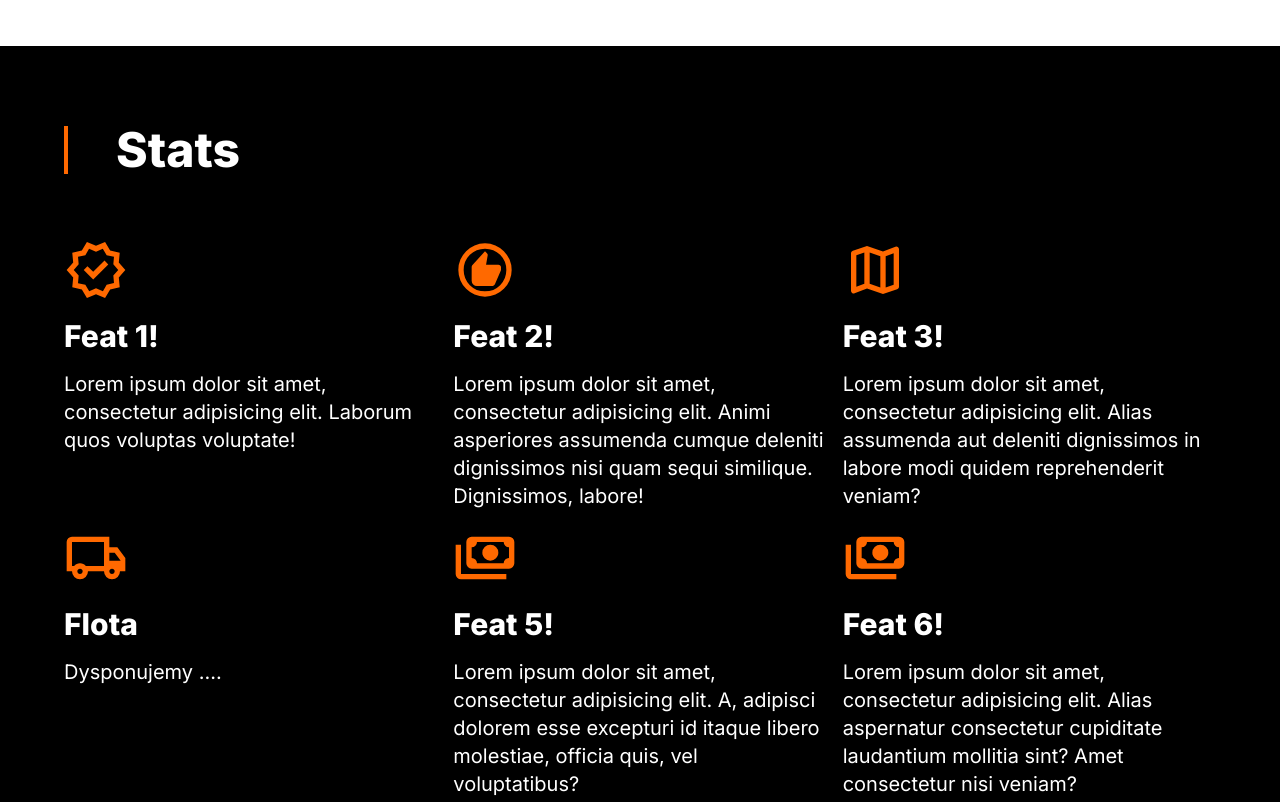
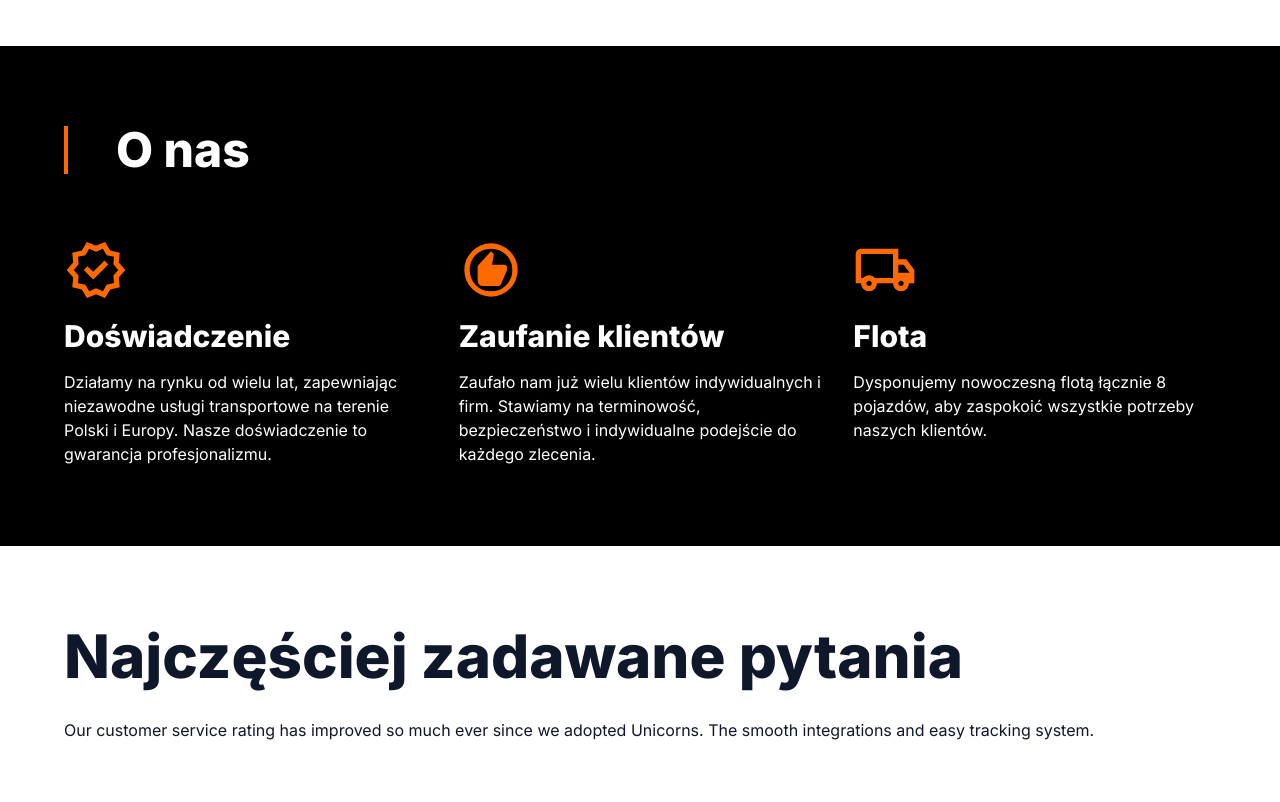
Before and after one commit to karolskolasinski/transportswiebodzin, a website: page index.html in a window 1280 px wide. Shown: the part 2240-3042 px from the top of the page. Drawn offline with Linux system fonts and the light colour scheme.

Commit message:
feat: style

```diff
--- a/index.html
+++ b/index.html
@@ -1,5 +1,5 @@
 <!DOCTYPE html>
-<html lang="en">
+<html lang="en" class="scroll-smooth">
   <head>
     <meta charset="UTF-8" />
     <meta name="viewport" content="width=device-width, initial-scale=1.0" />
@@ -83,7 +83,7 @@
 
         <div class="flex flex-col sm:flex-row gap-4 items-center justify-center md:justify-start">
           <a
-            href="#"
+            href="#offer"
             class="bg-orange-500 hover:bg-orange-600 text-white font-semibold py-2 px-6 rounded inline-flex items-center gap-2 w-fit"
           >
             Nasze usługi
@@ -96,7 +96,7 @@
             </svg>
           </a>
 
-          <a href="#" class="text-blue-800 font-semibold inline-flex items-center gap-2">
+          <a href="#about" class="text-blue-800 font-semibold inline-flex items-center gap-2">
             Dowiedz się więcej
             <svg
               xmlns="http://www.w3.org/2000/svg"
@@ -209,7 +209,7 @@
       </div>
     </section>
 
-    <section>
+    <section id="offer">
       <div class="max-w-7xl mx-auto px-4 md:px-16 py-10 md:py-20">
         <h2 class="text-3xl md:text-5xl font-extrabold mb-16 border-l-4 border-l-orange-500 pl-12">
           Oferta
@@ -333,13 +333,13 @@
       </div>
     </section>
 
-    <section class="bg-black text-white">
+    <section id="about" class="bg-black text-white">
       <div class="max-w-7xl mx-auto px-4 md:px-16 py-10 md:py-20">
         <h2 class="text-3xl md:text-5xl font-extrabold mb-16 border-l-4 border-l-orange-500 pl-12">
-          Stats
+          O nas
         </h2>
 
-        <div class="grid sm:grid-cols-2 md:grid-cols-3 gap-4">
+        <div class="grid sm:grid-cols-2 lg:grid-cols-3 gap-8">
           <div>
             <svg
               xmlns="http://www.w3.org/2000/svg"
@@ -350,11 +350,11 @@
                 d="m344-60-76-128-144-32 14-148-98-112 98-112-14-148 144-32 76-128 136 58 136-58 76 128 144 32-14 148 98 112-98 112 14 148-144 32-76 128-136-58-136 58Zm34-102 102-44 104 44 56-96 110-26-10-112 74-84-74-86 10-112-110-24-58-96-102 44-104-44-56 96-110 24 10 112-74 86 74 84-10 114 110 24 58 96Zm102-318Zm-42 142 226-226-56-58-170 170-86-84-56 56 142 142Z"
               />
             </svg>
-            <h3 class="text-xl md:text-3xl font-extrabold my-4">Feat 1!</h3>
+            <h3 class="text-xl md:text-3xl font-extrabold my-4">Doświadczenie</h3>
 
-            <p class="text-xl">
-              Lorem ipsum dolor sit amet, consectetur adipisicing elit. Laborum quos voluptas
-              voluptate!
+            <p>
+              Działamy na rynku od wielu lat, zapewniając niezawodne usługi transportowe na terenie
+              Polski i Europy. Nasze doświadczenie to gwarancja profesjonalizmu.
             </p>
           </div>
 
@@ -369,30 +369,11 @@
               />
             </svg>
 
-            <h3 class="text-xl md:text-3xl font-extrabold my-4">Feat 2!</h3>
+            <h3 class="text-xl md:text-3xl font-extrabold my-4">Zaufanie klientów</h3>
 
-            <p class="text-xl">
-              Lorem ipsum dolor sit amet, consectetur adipisicing elit. Animi asperiores assumenda
-              cumque deleniti dignissimos nisi quam sequi similique. Dignissimos, labore!
-            </p>
-          </div>
-
-          <div>
-            <svg
-              xmlns="http://www.w3.org/2000/svg"
-              viewBox="0 -960 960 960"
-              class="min-w-16 w-16 fill-orange-500"
-            >
-              <path
-                d="m600-120-240-84-186 72q-20 8-37-4.5T120-170v-560q0-13 7.5-23t20.5-15l212-72 240 84 186-72q20-8 37 4.5t17 33.5v560q0 13-7.5 23T812-192l-212 72Zm-40-98v-468l-160-56v468l160 56Zm80 0 120-40v-474l-120 46v468Zm-440-10 120-46v-468l-120 40v474Zm440-458v468-468Zm-320-56v468-468Z"
-              />
-            </svg>
-
-            <h3 class="text-xl md:text-3xl font-extrabold my-4">Feat 3!</h3>
-
-            <p class="text-xl">
-              Lorem ipsum dolor sit amet, consectetur adipisicing elit. Alias assumenda aut deleniti
-              dignissimos in labore modi quidem reprehenderit veniam?
+            <p>
+              Zaufało nam już wielu klientów indywidualnych i firm. Stawiamy na terminowość,
+              bezpieczeństwo i indywidualne podejście do każdego zlecenia.
             </p>
           </div>
 
@@ -409,44 +390,9 @@
 
             <h3 class="text-xl md:text-3xl font-extrabold my-4">Flota</h3>
 
-            <p class="text-xl">
-              Dysponujemy ....
-            </p>
-          </div>
-
-          <div>
-            <svg
-              xmlns="http://www.w3.org/2000/svg"
-              viewBox="0 -960 960 960"
-              class="min-w-16 w-16 fill-orange-500"
-            >
-              <path
-                d="M560-440q-50 0-85-35t-35-85q0-50 35-85t85-35q50 0 85 35t35 85q0 50-35 85t-85 35ZM280-320q-33 0-56.5-23.5T200-400v-320q0-33 23.5-56.5T280-800h560q33 0 56.5 23.5T920-720v320q0 33-23.5 56.5T840-320H280Zm80-80h400q0-33 23.5-56.5T840-480v-160q-33 0-56.5-23.5T760-720H360q0 33-23.5 56.5T280-640v160q33 0 56.5 23.5T360-400Zm440 240H120q-33 0-56.5-23.5T40-240v-440h80v440h680v80ZM280-400v-320 320Z"
-              />
-            </svg>
-            <h3 class="text-xl md:text-3xl font-extrabold my-4">Feat 5!</h3>
-
-            <p class="text-xl">
-              Lorem ipsum dolor sit amet, consectetur adipisicing elit. A, adipisci dolorem esse
-              excepturi id itaque libero molestiae, officia quis, vel voluptatibus?
-            </p>
-          </div>
-
-          <div>
-            <svg
-              xmlns="http://www.w3.org/2000/svg"
-              viewBox="0 -960 960 960"
-              class="min-w-16 w-16 fill-orange-500"
-            >
-              <path
-                d="M560-440q-50 0-85-35t-35-85q0-50 35-85t85-35q50 0 85 35t35 85q0 50-35 85t-85 35ZM280-320q-33 0-56.5-23.5T200-400v-320q0-33 23.5-56.5T280-800h560q33 0 56.5 23.5T920-720v320q0 33-23.5 56.5T840-320H280Zm80-80h400q0-33 23.5-56.5T840-480v-160q-33 0-56.5-23.5T760-720H360q0 33-23.5 56.5T280-640v160q33 0 56.5 23.5T360-400Zm440 240H120q-33 0-56.5-23.5T40-240v-440h80v440h680v80ZM280-400v-320 320Z"
-              />
-            </svg>
-            <h3 class="text-xl md:text-3xl font-extrabold my-4">Feat 6!</h3>
-
-            <p class="text-xl">
-              Lorem ipsum dolor sit amet, consectetur adipisicing elit. Alias aspernatur consectetur
-              cupiditate laudantium mollitia sint? Amet consectetur nisi veniam?
+            <p>
+              Dysponujemy nowoczesną flotą łącznie 8 pojazdów, aby zaspokoić wszystkie potrzeby
+              naszych klientów.
             </p>
           </div>
         </div>
```
Also changed, not shown: output.css.
